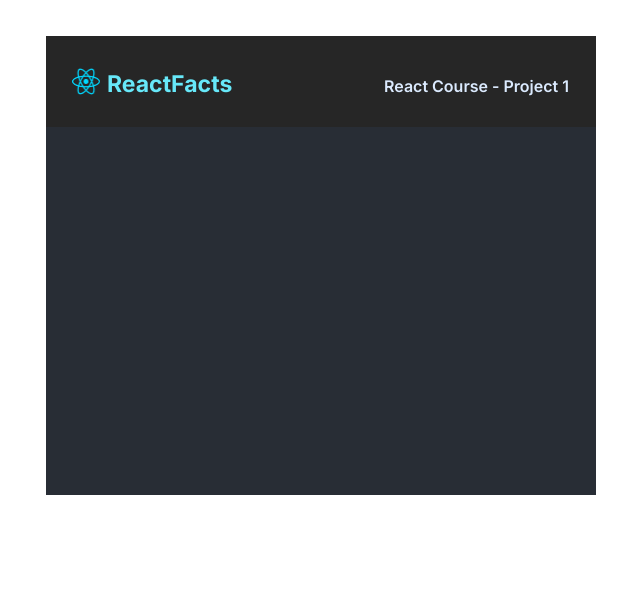
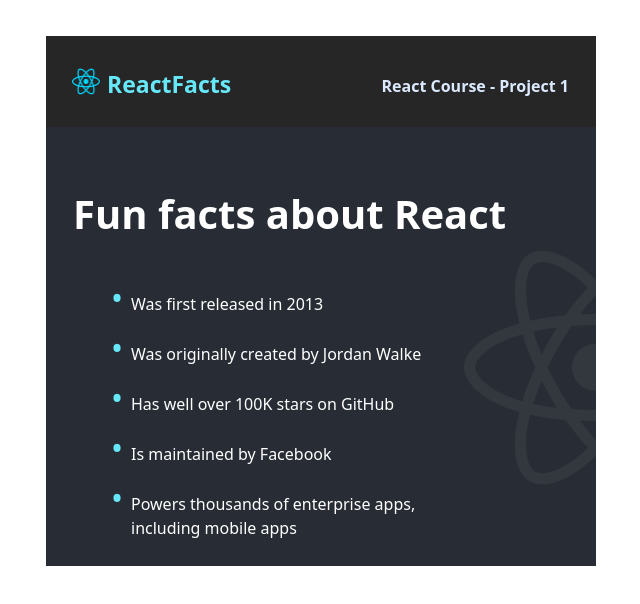
Before and after one commit to dev-ransom/react-complete-beginners, a React (Create React App) app: page / in a window 1280 px wide. Shown: the top 604 px of the page, without its empty margins (319-959 px from the left). Built offline with nearby package versions, Linux system fonts and the light colour scheme; a web font is replaced by a local one.

Commit message:
added code for final project

```diff
--- a/src/App.js
+++ b/src/App.js
@@ -3,7 +3,7 @@
 import Nav from './components/Nav'
 export default function App() {
   return (
-    <div className='container w-[550px] h-[459px] bg-[#282D35] mx-auto my-9'>
+    <div className="container w-[550px] h-[530px] bg-[#282D35] mx-auto my-9 font-['Inter', 'sans-serif'] relative ">
       <Nav />
       <Main />
     </div>
--- a/src/components/Main.js
+++ b/src/components/Main.js
@@ -1,9 +1,31 @@
 import React from 'react'
+// import Bg from '../asset/Group (1).png'
+export default function Main() {
+  const Facts = [
+    'Was first released in 2013',
+    'Was originally created by Jordan Walke',
+    'Has well over 100K stars on GitHub',
+    'Is maintained by Facebook',
+    'Powers thousands of enterprise apps, including mobile apps',
+  ]
 
-export default function Main() {
   return (
-      <div>
-          {/* <h1> main-content goes here </h1> */}
-    </div>
+    <main className="py-[57px] px-[27px] bg-image">
+      <h1 className="text-[40px] text-white font-bold mt-0">
+        Fun facts about React
+      </h1>
+      <ul className="list-disc pl-[50px] mt-8 max-w-[400px] text-white">
+        {Facts.map((fact, index) => {
+          return (
+            <li
+              key={index}
+              className="text-white text-base font-normal py-[10px] custom-list-marker px-2"
+            >
+              {fact}
+            </li>
+          )
+        })}
+      </ul>
+    </main>
   )
 }
--- a/src/components/Nav.js
+++ b/src/components/Nav.js
@@ -2,7 +2,7 @@
 import Image from '../asset/react-logo.png'
 export default function Nav() {
   return (
-    <div className="w-[550px] h-[91px] bg-neutral-800 flex font-['Inter']">
+    <div className="w-[550px] h-[91px] bg-neutral-800 flex">
       <img
         src={Image}
         alt=""
--- a/src/index.css
+++ b/src/index.css
@@ -2,3 +2,19 @@
 @import 'tailwindcss/base';
 @import 'tailwindcss/components';
 @import 'tailwindcss/utilities';
+
+
+/* style for bullet  */
+.custom-list-marker::marker {
+  content: "•"; /* Custom bullet character */
+  color: rgb(103 232 249 / var(--tw-text-opacity)); /* Custom bullet color */
+  font-size: 2rem; /* Custom bullet size */
+}
+
+
+/* bg */
+ .bg-image {
+  background-image: url(./asset/Group\ \(1\).png);
+  background-repeat: no-repeat;
+  background-position: right center;
+}
--- a/src/index.js
+++ b/src/index.js
@@ -1,5 +1,5 @@
 import React from 'react'
-import ReactDOM from 'react-dom'
+import ReactDOM from 'react-dom/client'
 import './index.css';
 import App from './App';
 
```
Also changed, not shown: src/asset/Group (1).png (added).
